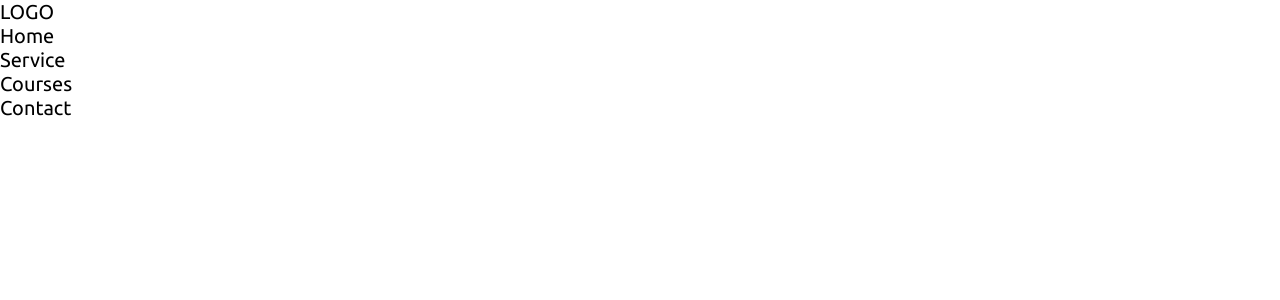
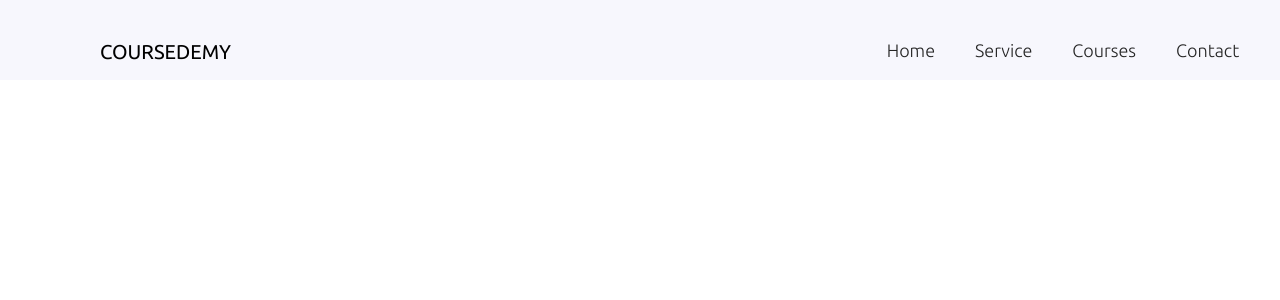
Before and after one commit to rnimisha/e-learning, a React (Create React App) app: page / in a window 1280 px wide. Shown: the top 300 px of the page. Built offline with nearby package versions, Linux system fonts and the light colour scheme.

Commit message:
draft navbar created

```diff
--- a/public/index.html
+++ b/public/index.html
@@ -11,7 +11,7 @@
     />
     <link rel="apple-touch-icon" href="%PUBLIC_URL%/logo192.png" />
 
-    <link rel="manifest" href="%PUBLIC_URL%/manifest.json" />
+    <!-- <link rel="manifest" href="%PUBLIC_URL%/manifest.json" /> -->
     <title>React App</title>
   </head>
   <body>
--- a/src/Components/Navbar/Navbar.js
+++ b/src/Components/Navbar/Navbar.js
@@ -4,9 +4,9 @@ import './navbar.css'
 
 const Navbar = () => {
     return (
-    <nav>
+    <nav className ="navigation">
         <div className="nav-logo">
-            LOGO
+            COURSEDEMY
         </div>
         <div className="nav-list">
             <ul>
--- a/src/Components/Navbar/navbar.css
+++ b/src/Components/Navbar/navbar.css
@@ -0,0 +1,36 @@
+.navigation{
+    height: 10vh;
+    width: 100%;
+    display: flex;
+    justify-content: space-around;
+    padding: 2rem 0rem;
+    background-color: #f7f7fd;
+    backdrop-filter: blur(50px);
+    -webkit-backdrop-filter: blur(50px);
+}
+
+.nav-logo{
+    flex: 2;
+    display: flex;
+    margin-left: 5rem;
+
+}
+
+.nav-list{
+    flex: 1;
+}
+
+.nav-list ul{
+    list-style: none;
+    display: flex;
+    gap: 2rem;
+}
+
+.nav-list li{
+    display: flex;
+    flex-direction: column;
+    font-size: 0.9rem;
+    font-weight: 300;
+    cursor: pointer;
+    color: #252525;
+}
```
